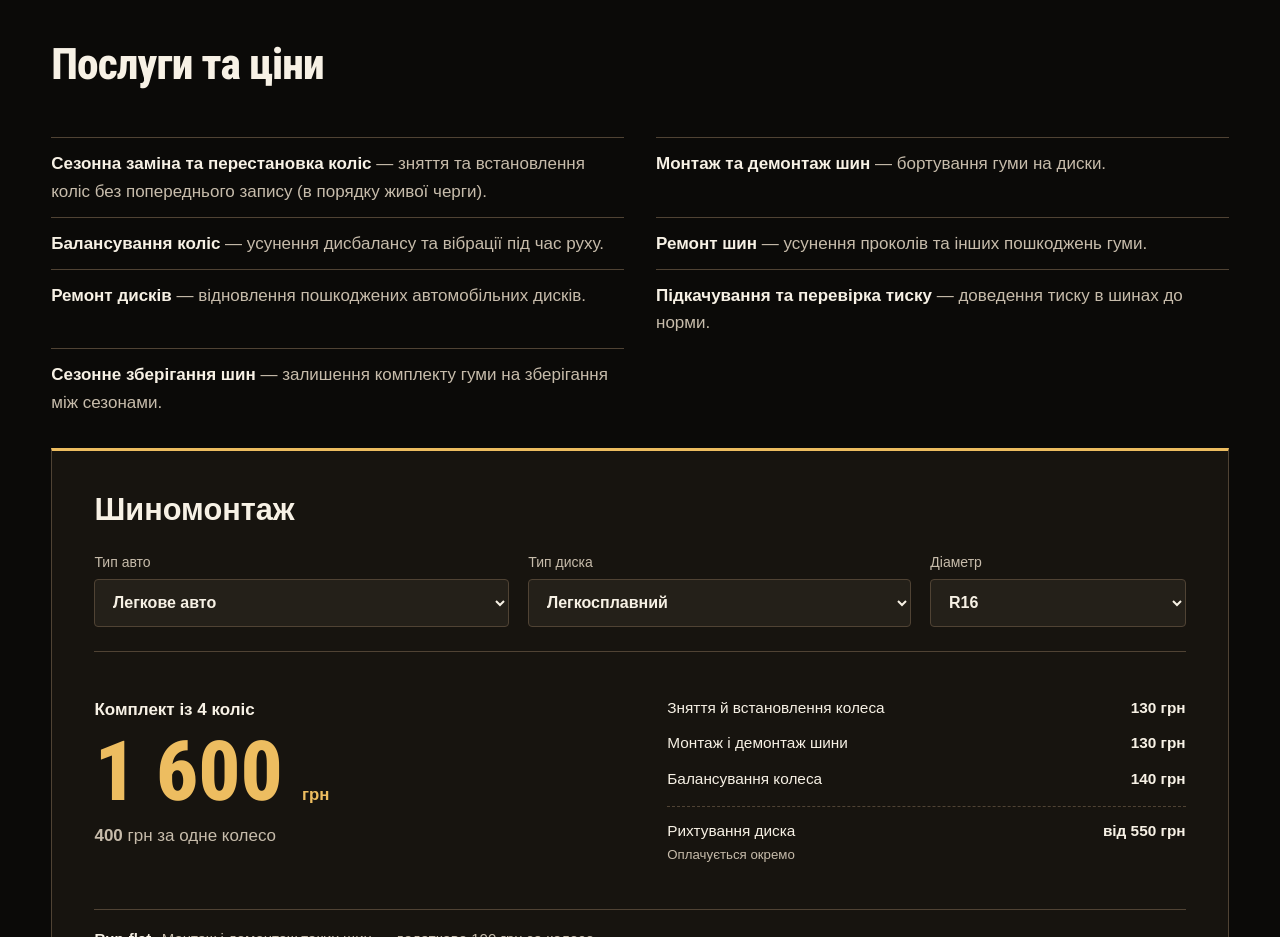
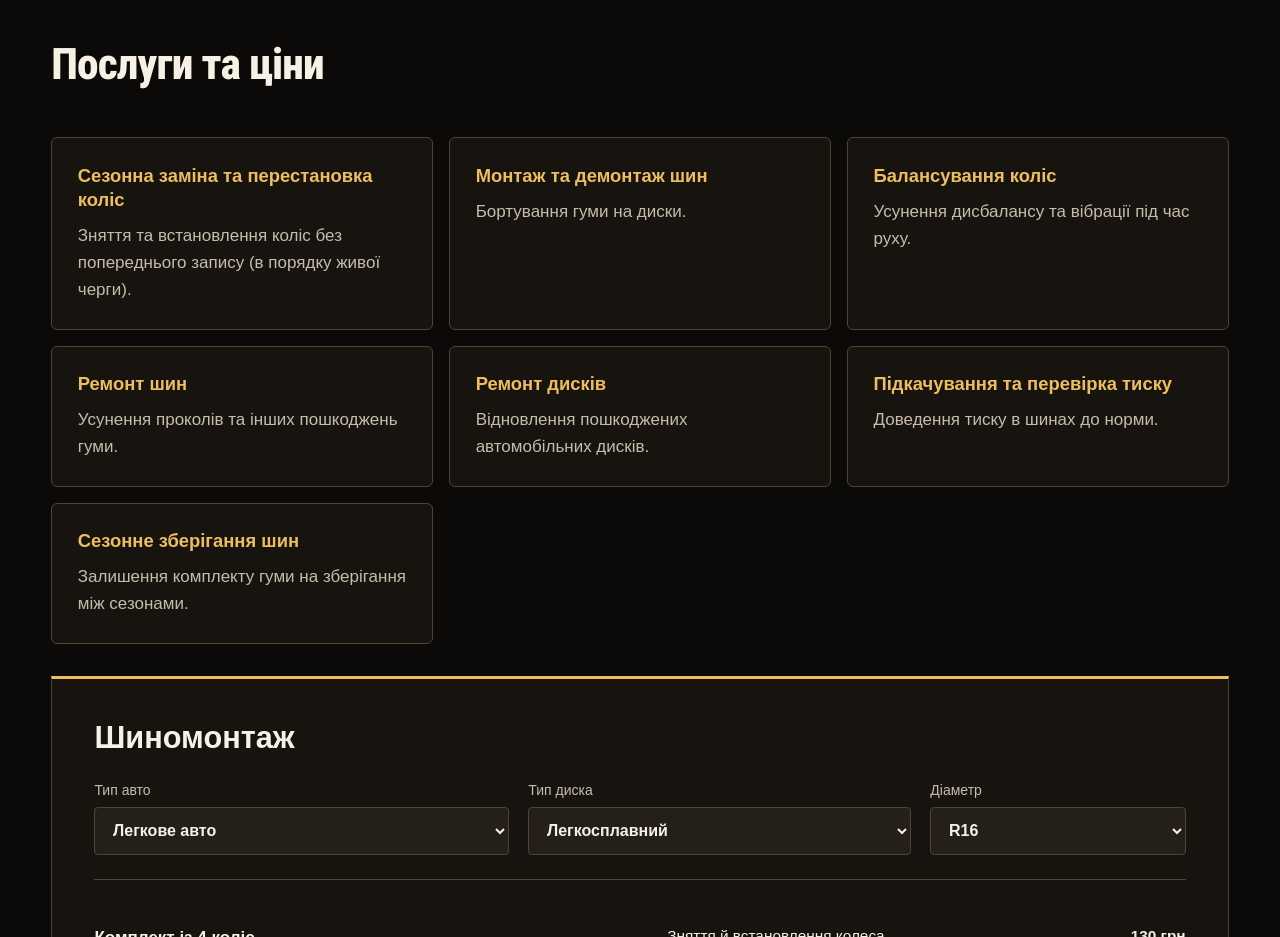
Before and after one commit to n3v3rm0r33/lev-shyny-demo, a plain HTML site: page index.html in a window 1280 px wide. Shown: the part 1620-2557 px from the top of the page. Drawn offline with Linux system fonts and the light colour scheme.

Commit message:
Display each tyre service in a separate card

```diff
--- a/assets/prices.css
+++ b/assets/prices.css
@@ -123,12 +123,25 @@
 }
 .service-descriptions {
   display: grid;
-  grid-template-columns: repeat(auto-fit, minmax(min(100%, 32rem), 1fr));
-  gap: .75rem 2rem;
+  grid-template-columns: repeat(auto-fit, minmax(min(100%, 18rem), 1fr));
+  gap: 1rem;
   margin: 0 0 2rem;
   padding: 0;
   list-style: none;
   color: var(--muted);
 }
-.service-descriptions li { border-top: 1px solid var(--line); padding-top: .75rem; }
-.service-descriptions strong { color: var(--ink); }
+.service-descriptions li {
+  padding: clamp(1.15rem, 2vw, 1.65rem);
+  border: 1px solid var(--line);
+  border-radius: 6px;
+  background: var(--surface);
+}
+.service-descriptions strong {
+  display: block;
+  margin-bottom: .6rem;
+  color: var(--accent);
+  font-size: 1.15rem;
+  line-height: 1.3;
+}
+.service-descriptions span { display: block; }
+.service-descriptions span::first-letter { text-transform: uppercase; }
--- a/index.html
+++ b/index.html
@@ -296,13 +296,13 @@
     <h2 id="services-title">Послуги та ціни</h2>
   </header>
   <ul class="service-descriptions">
-    <li><strong>Сезонна заміна та перестановка коліс</strong> — зняття та встановлення коліс без попереднього запису (в порядку живої черги).</li>
-    <li><strong>Монтаж та демонтаж шин</strong> — бортування гуми на диски.</li>
-    <li><strong>Балансування коліс</strong> — усунення дисбалансу та вібрації під час руху.</li>
-    <li><strong>Ремонт шин</strong> — усунення проколів та інших пошкоджень гуми.</li>
-    <li><strong>Ремонт дисків</strong> — відновлення пошкоджених автомобільних дисків.</li>
-    <li><strong>Підкачування та перевірка тиску</strong> — доведення тиску в шинах до норми.</li>
-    <li><strong>Сезонне зберігання шин</strong> — залишення комплекту гуми на зберігання між сезонами.</li>
+    <li><strong>Сезонна заміна та перестановка коліс</strong> <span>зняття та встановлення коліс без попереднього запису (в порядку живої черги).</span></li>
+    <li><strong>Монтаж та демонтаж шин</strong> <span>бортування гуми на диски.</span></li>
+    <li><strong>Балансування коліс</strong> <span>усунення дисбалансу та вібрації під час руху.</span></li>
+    <li><strong>Ремонт шин</strong> <span>усунення проколів та інших пошкоджень гуми.</span></li>
+    <li><strong>Ремонт дисків</strong> <span>відновлення пошкоджених автомобільних дисків.</span></li>
+    <li><strong>Підкачування та перевірка тиску</strong> <span>доведення тиску в шинах до норми.</span></li>
+    <li><strong>Сезонне зберігання шин</strong> <span>залишення комплекту гуми на зберігання між сезонами.</span></li>
   </ul>
   <div class="tariff-box">
     <h3>Шиномонтаж</h3>
```
